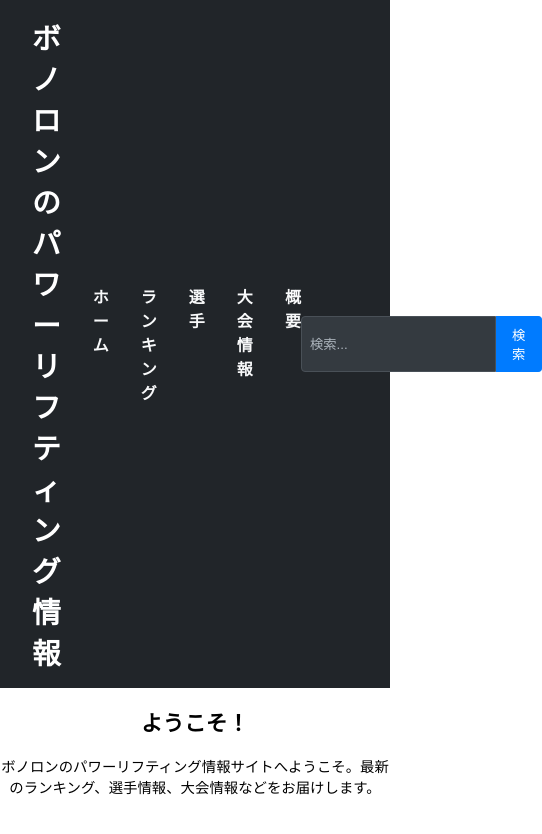
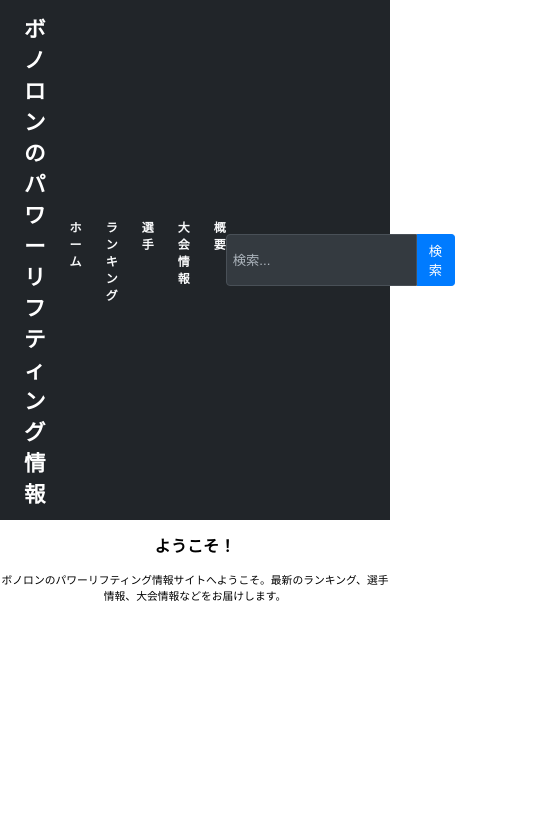
Before and after one commit to yamashijpn-cloud/Powerlifting_Media_Site, a React (Create React App) app: page / in a window 390 px wide. Shown: the top 834 px of the page, 542 px wide, since content can reach past the window. Built offline with nearby package versions, Linux system fonts and the light colour scheme.

Commit message:
"style-update-2"

```diff
--- a/src/index.css
+++ b/src/index.css
@@ -1,3 +1,22 @@
+html {
+  /* Base font size */
+  font-size: 16px;
+}
+
+@media (max-width: 768px) {
+  html {
+    /* Smaller font size for mobile */
+    font-size: 14px;
+  }
+}
+
+@media (max-width: 480px) {
+  html {
+    /* Even smaller font size for small mobile */
+    font-size: 12px;
+  }
+}
+
 body {
   margin: 0;
   font-family: -apple-system, BlinkMacSystemFont, 'Segoe UI', 'Roboto', 'Oxygen',
```
